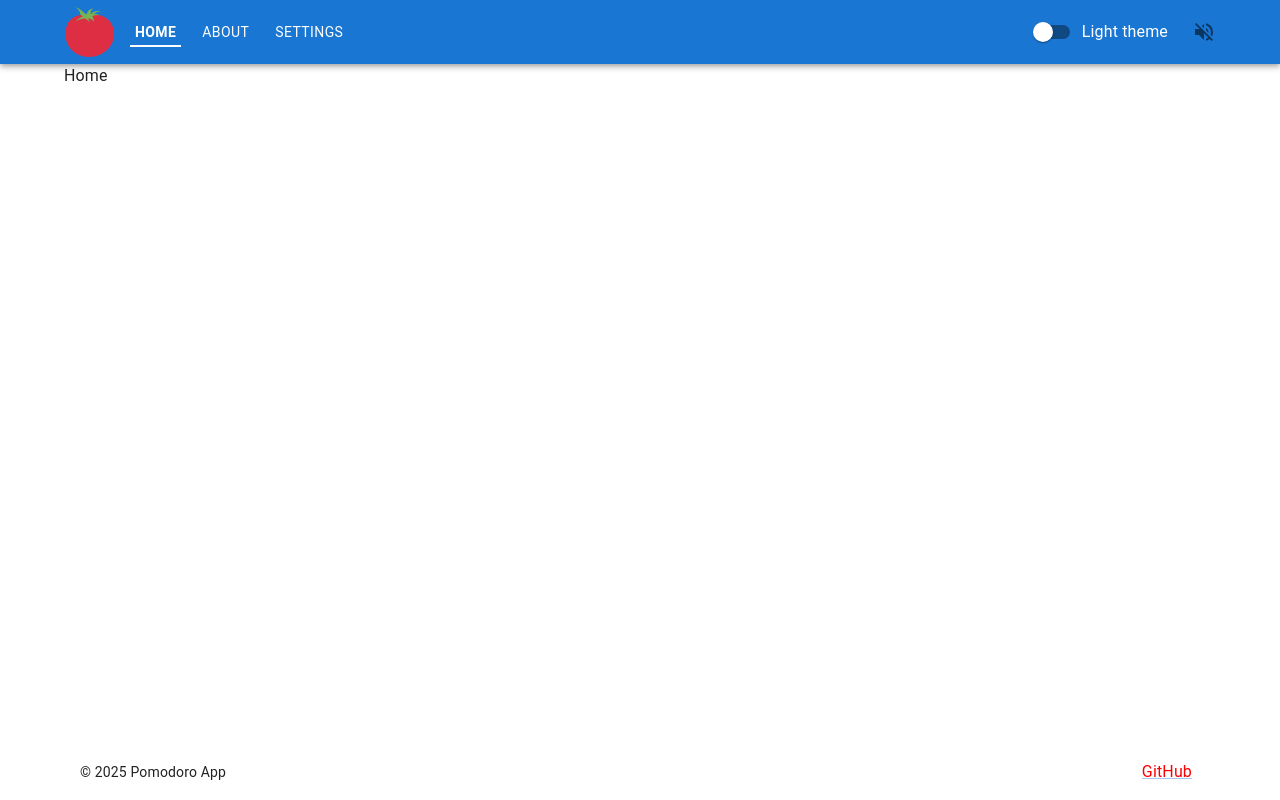
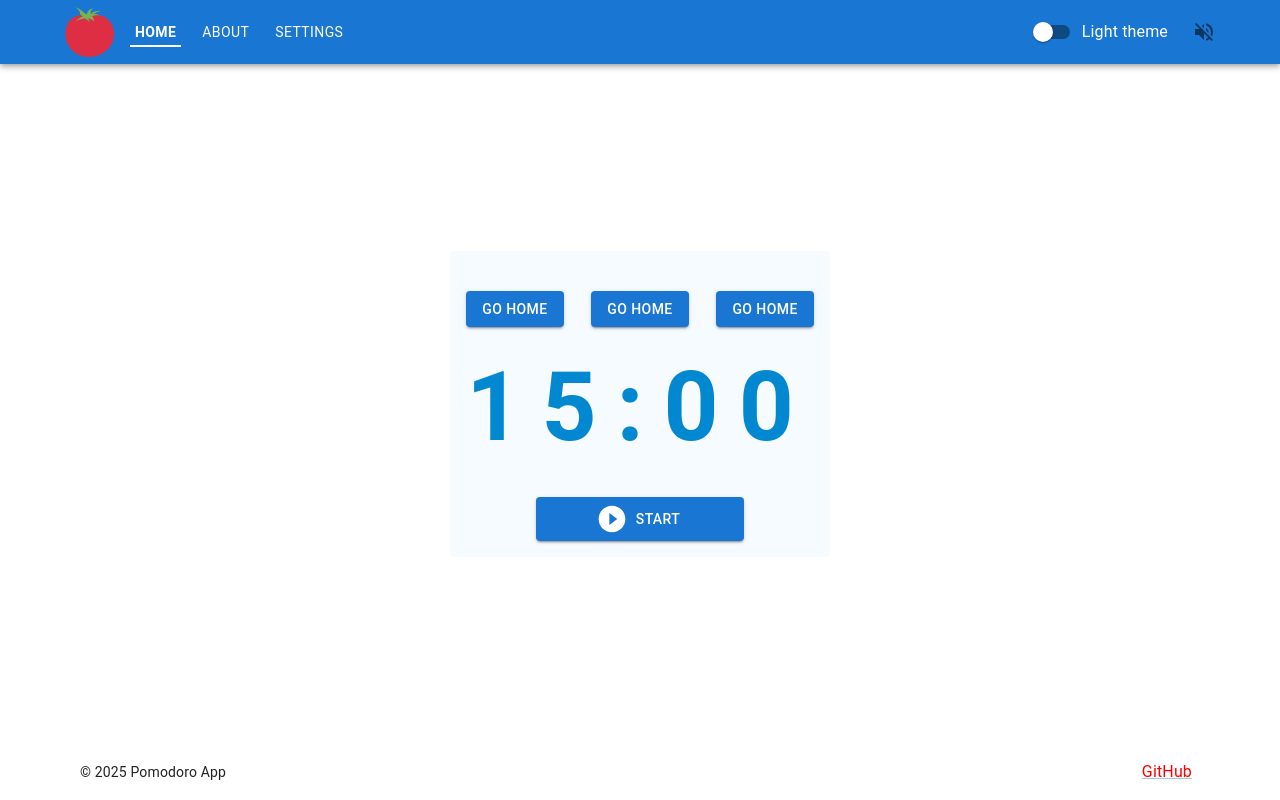
Before and after one commit to IvanovKS/pomodoro, a React (Create React App) app: page / in a window 1280 px wide. Built offline with nearby package versions, Linux system fonts and the light colour scheme.

Commit message:
Add new component ActionButton, change Home component

```diff
--- /dev/null
+++ b/src/pages/Home/ActionButton.jsx
@@ -0,0 +1,53 @@
+import React, { useState } from 'react';
+import { Box, Button, Stack } from '@mui/material';
+import PlayCircleFilledWhiteIcon from '@mui/icons-material/PlayCircleFilledWhite';
+import PauseCircleIcon from '@mui/icons-material/PauseCircle';
+
+function ActionButton() {
+  const [isStart, setIsStart] = useState(false);
+
+  const handleClick = () => {
+    setIsStart(!isStart);
+  };
+  return (
+    <Box
+      sx={{
+        width: '100%',
+        display: 'flex',
+        justifyContent: 'center',
+      }}
+    >
+      <Stack
+        direction="row"
+        spacing={2}
+        sx={{
+          width: '100%',
+          display: 'flex',
+          justifyContent: 'center',
+        }}
+      >
+        <Button
+          onClick={handleClick}
+          variant="contained"
+          startIcon={
+            isStart === false ? (
+              <PlayCircleFilledWhiteIcon />
+            ) : (
+              <PauseCircleIcon />
+            )
+          }
+          sx={{
+            width: '60%',
+            '& .MuiButton-startIcon svg': {
+              fontSize: 32,
+            },
+          }}
+        >
+          {isStart === false ? 'start' : 'pause'}
+        </Button>
+      </Stack>
+    </Box>
+  );
+}
+
+export default ActionButton;
--- a/src/pages/Home/Home.jsx
+++ b/src/pages/Home/Home.jsx
@@ -1,10 +1,104 @@
-import { Container } from '@mui/material';
 import React from 'react';
+import {
+  Box,
+  Button,
+  Container,
+  Typography,
+  useMediaQuery,
+  useTheme,
+} from '@mui/material';
+import ActionButton from './ActionButton';
 
 function Home() {
+  const theme = useTheme();
+  const isMobile = useMediaQuery(theme.breakpoints.down('sm'));
+
   return (
-    <Container maxWidth="lg">
-      <div>Home</div>
+    <Container
+      maxWidth="lg"
+      sx={{
+        display: 'flex',
+        flexDirection: 'column',
+        justifyContent: 'center',
+      }}
+    >
+      <Box
+        maxWidth="sm"
+        sx={{
+          display: 'flex',
+          flexDirection: 'column',
+          justifyContent: 'center',
+          margin: '0 auto',
+          backgroundColor: '#d7edff40',
+          borderRadius: 1,
+          p: 2,
+          alignContent: 'center',
+        }}
+      >
+        <Box
+          sx={{
+            width: '100%',
+            display: 'flex',
+            justifyContent: 'space-between',
+          }}
+        >
+          <Button
+            variant="contained"
+            href="/"
+            sx={{
+              mt: 3,
+              width: 'auto',
+              alignSelf: 'flex-start',
+            }}
+          >
+            Go home
+          </Button>
+          <Button
+            variant="contained"
+            href="/"
+            sx={{
+              mt: 3,
+              width: 'auto',
+              alignSelf: 'flex-start',
+            }}
+          >
+            Go home
+          </Button>
+          <Button
+            variant="contained"
+            href="/"
+            sx={{
+              mt: 3,
+              width: 'auto',
+              alignSelf: 'flex-start',
+            }}
+          >
+            Go home
+          </Button>
+        </Box>
+        <Box
+          sx={{
+            width: '100%',
+            display: 'flex',
+            justifyContent: 'center',
+          }}
+        >
+          <Typography
+            variant={isMobile ? 'h2' : 'h1'}
+            gutterBottom
+            sx={{
+              display: 'block',
+              color: 'info.main',
+              mt: 3,
+              fontWeight: 700,
+              letterSpacing: '20px',
+            }}
+          >
+            15:00
+          </Typography>
+        </Box>
+        <ActionButton />
+      </Box>
     </Container>
   );
 }
```
